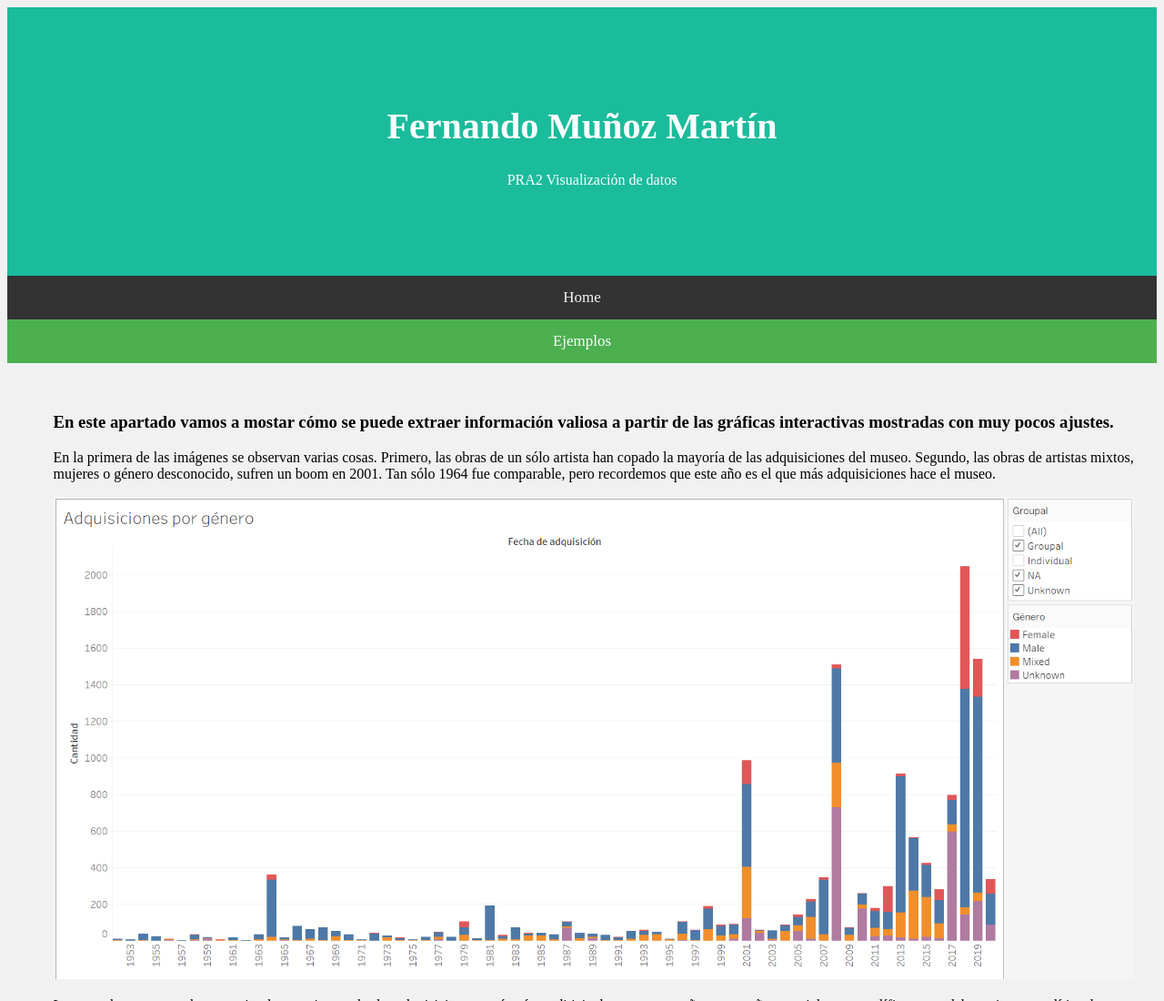
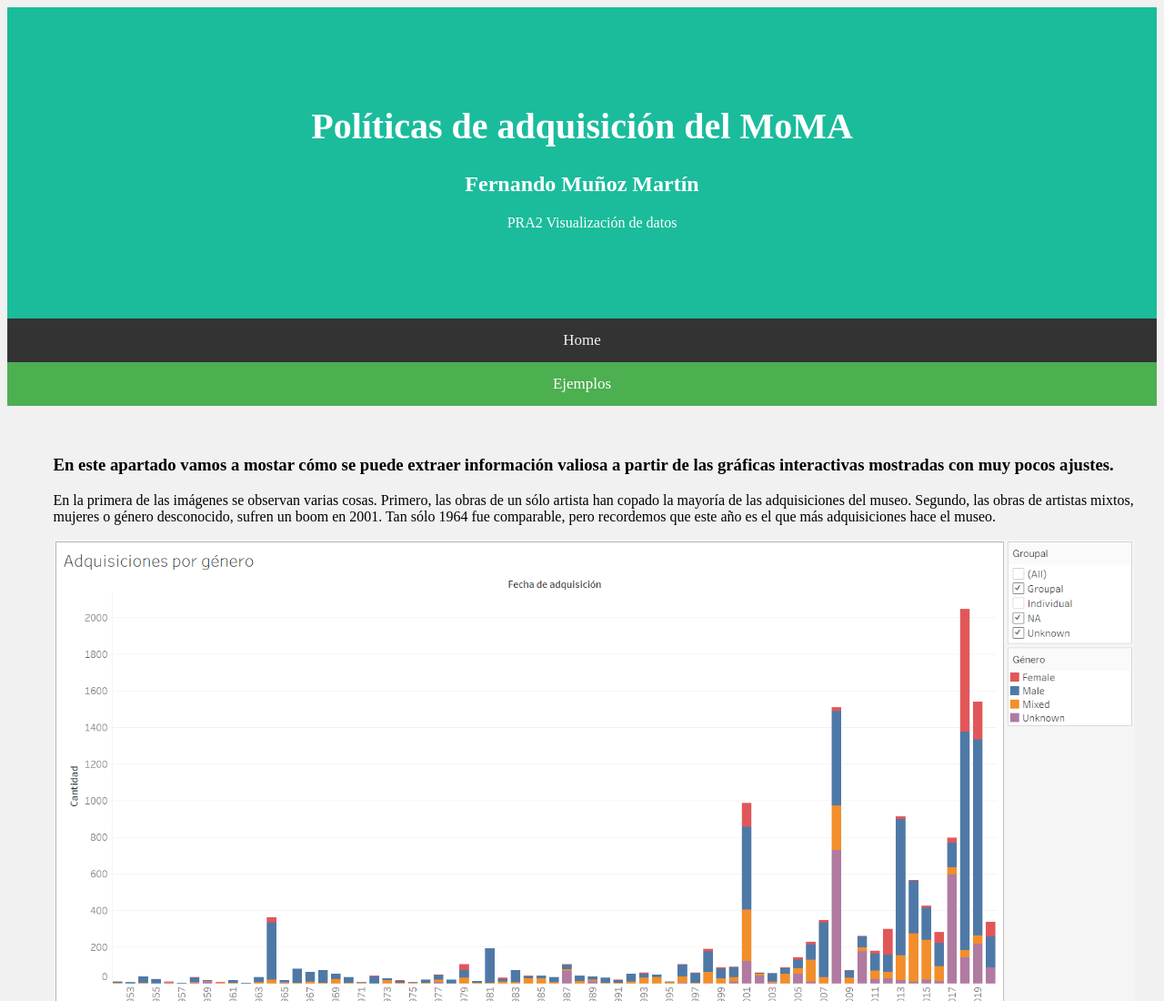
Before and after one commit to haranofi/haranofi.github.io, a plain HTML site: page ejemplos/index.html in a window 1280 px wide. Shown: the top 1100 px of the page at 91% size. Drawn offline with Linux system fonts and the light colour scheme.

Commit message:
Update index.html

```diff
--- a/ejemplos/index.html
+++ b/ejemplos/index.html
@@ -22,7 +22,8 @@
 	</style>
 	<body style="background-color: #f1f1f1;" style="bloque-completo">
 		<div class="header">
-			<h1>Fernando Muñoz Martín</h1>
+			<h1>Políticas de adquisición del MoMA</h1>
+			<h2>Fernando Muñoz Martín</h2>
 			<p>PRA2 Visualización de datos</p>
 		</div>
 
```
